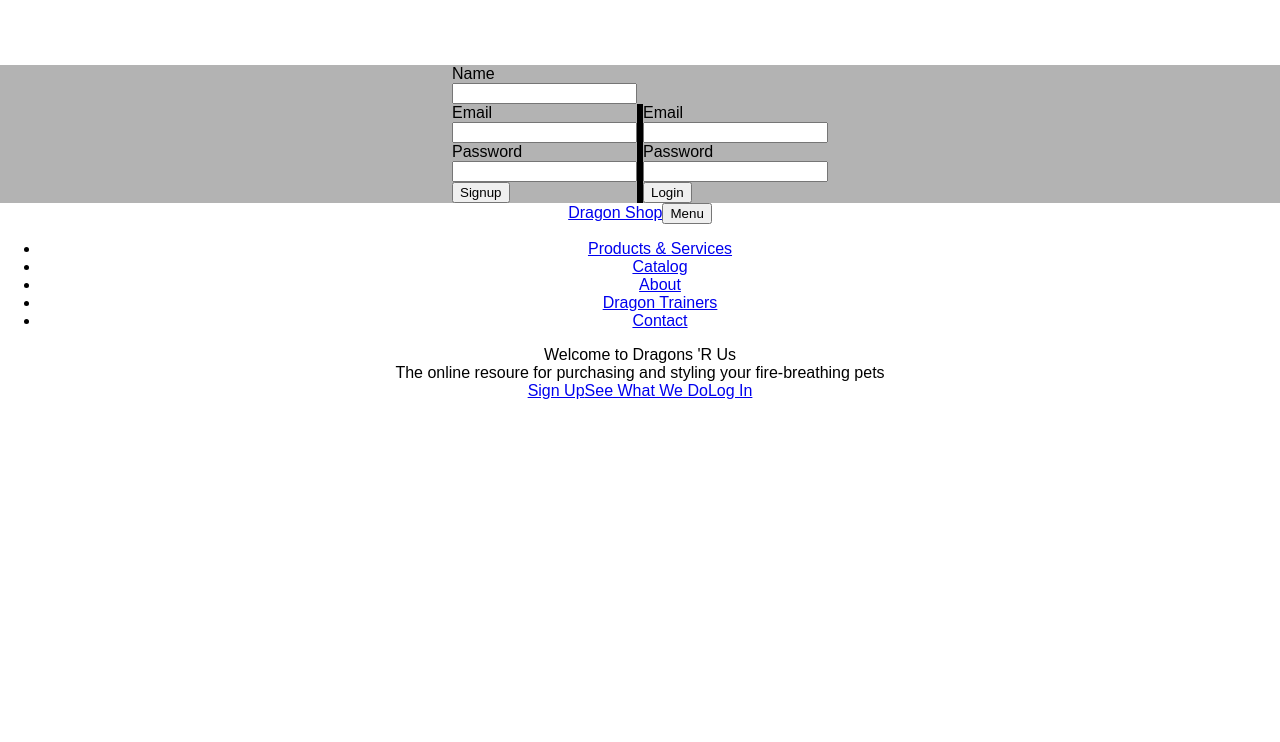
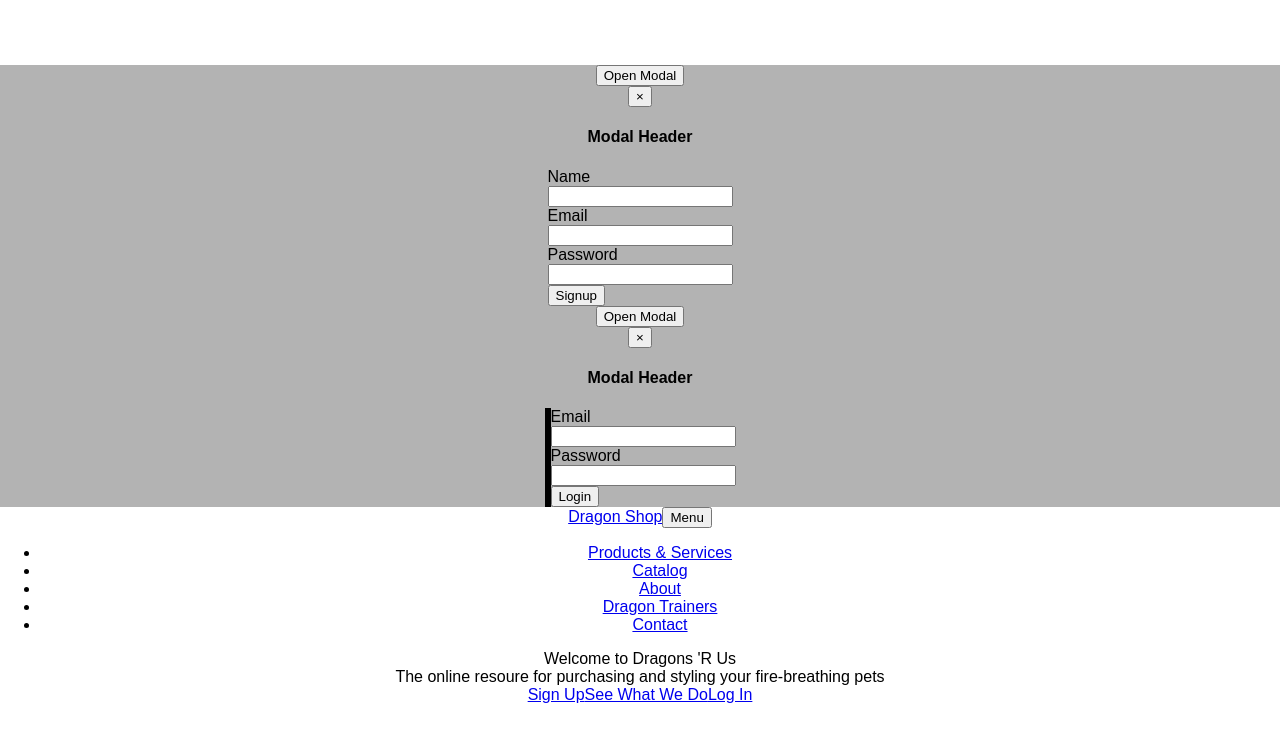
Before and after one commit to vivian5668/dragon-react, a React (Create React App) app in the folder client/: page / in a window 1280 px wide. Shown: the top 742 px of the page. Built offline with nearby package versions, Linux system fonts and the light colour scheme; the HTML template or start-up script is replaced by a standard one.

Commit message:
modal initiated

```diff
--- a/client/src/Login.js
+++ b/client/src/Login.js
@@ -34,6 +34,18 @@ class Login extends Component {
 
   render() {
     return (
+        <div>
+            <button type="button" class="btn btn-info btn-lg" data-toggle="modal" data-target="#loginModal">Open Modal</button>
+
+            <div id="loginModal" class="modal fade" role="dialog">
+              <div class="modal-dialog">
+
+                <div class="modal-content">
+                  <div class="modal-header">
+                    <button type="button" class="close" data-dismiss="modal">&times;</button>
+                    <h4 class="modal-title">Modal Header</h4>
+                  </div>
+                  <div class="modal-body">
                       <div id='loginBox'>
                           <form onSubmit={this.handleSubmit}>
                               <div class="form-group">
@@ -49,6 +61,12 @@ class Login extends Component {
                               <button type="submit" class="btn btn-primary">Login</button>
                           </form>
                         </div>
+                  </div>
+                </div>
+
+              </div>
+            </div>
+        </div>
     )
   }
 }
--- a/client/src/Signup.js
+++ b/client/src/Signup.js
@@ -41,6 +41,18 @@ class Signup extends Component {
 
   render() {
     return (
+      <div>
+        <button type="button" class="btn btn-info btn-lg" data-toggle="modal" data-target="#signupModal">Open Modal</button>
+
+        <div id="signupModal" class="modal fade" role="dialog">
+          <div class="modal-dialog">
+
+            <div class="modal-content">
+              <div class="modal-header">
+                <button type="button" class="close" data-dismiss="modal">&times;</button>
+                <h4 class="modal-title">Modal Header</h4>
+              </div>
+              <div class="modal-body">
                   <div id='SignupBox'>
                     <form onSubmit={this.handleSubmit}>
                       <div class="form-group">
@@ -61,6 +73,12 @@ class Signup extends Component {
                        <button type="submit" class="btn btn-primary">Signup</button>
                     </form>
                   </div>
+              </div>
+            </div>
+
+          </div>
+        </div>
+      </div>
     )
   }
 }
```
Lines whose indentation alone changed are shown as unchanged.
